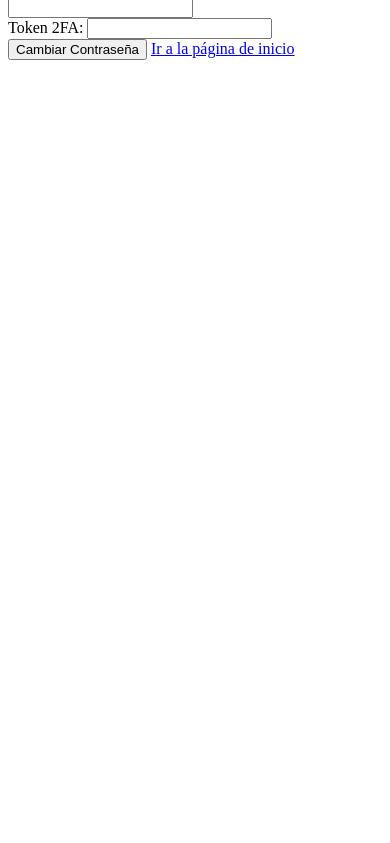
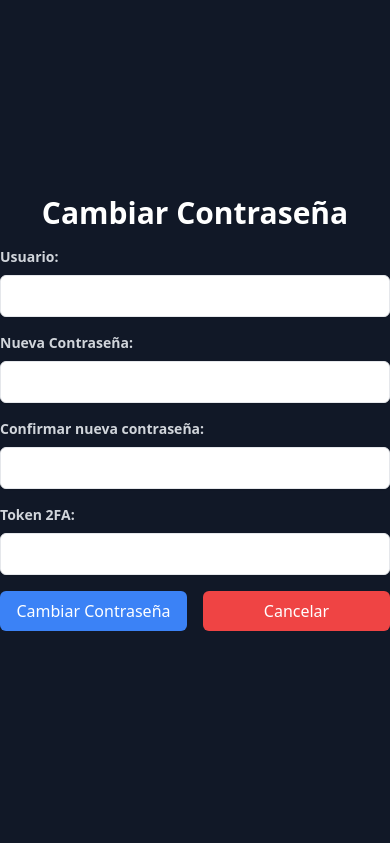
Before and after one commit to Danield05/SistemaDeProyectos, a Django app: page /recuperar/ in a window 390 px wide. Shown: the part 129-972 px from the top of the page. Before the commit the page ends 189 px from the top, so only its background shows below. Run offline with Django 4.2, Linux system fonts and the light colour scheme; parts of the project's set-up code (start-up, migrations or seed data) failed here and were passed over; some libraries are stand-ins or nearby versions.

Commit message:
Finalizando estilos en Iniciar Sesion,Registrar,Confirmar Co-authored-by: Santiago Tadeo Del Pinal Chavez <DP19004@users.noreply.github.com>

```diff
--- a/login/templates/recuperar.html
+++ b/login/templates/recuperar.html
@@ -1,27 +1,68 @@
-{% block content %}
-    <h1>Cambiar Contraseña</h1>
-    <form method="post" action="{% url 'recuperar' %}">
-        {{error}}
+{% load static %}
+
+<head>
+  <link rel="stylesheet" href="https://cdn.jsdelivr.net/npm/tailwindcss@2.2.16/dist/tailwind.min.css" />
+  <link rel="stylesheet" href="https://cdnjs.cloudflare.com/ajax/libs/font-awesome/6.0.0-beta3/css/all.min.css" />
+  <link rel="icon" type="image/svg+xml" href="{% static 'img/logo.svg' %}" />
+  <title>Cambiar contraseña</title>
+</head>
+
+<body>
+    <section class="bg-white dark:bg-gray-900">
+        <div class="lg:grid lg:min-h-screen lg:grid-cols-12">
+            <section class="relative flex h-32 items-end bg-gray-900 lg:col-span-5 lg:h-full xl:col-span-6">
+                <img alt="Night"
+                    src="https://cdn.discordapp.com/attachments/1154915178895388712/1169734006644953170/tinywow_Screenshot_1_39107663.png?ex=65567aaf&is=654405af&hm=ebdd2088bf72b125b47589ba688ceb2a362f0cab813211dff41463b4ac858770&"
+                    class="absolute inset-0 h-full w-full object-cover opacity-80" />
+
+                <div class="hidden lg:relative lg:block lg:p-12">
+
+                    <h2 class="mt-6 text-2xl font-bold text-white sm:text-3xl md:text-4xl">
+                        Sistema Gestor de Proyectos <i class="fa-brands fa-python"></i>
+                    </h2>
+                    <p class="mt-4 leading-relaxed  text-white sm:text-2xl md:text-3xl">
+                        Camperitos S.A de C.V <i class="fa-solid fa-laptop-code"></i>
+                    </p>
+                </div>
+           </section>
+           {% comment %} Parte derecha {% endcomment %}
+           <main class="lg:col-span-7 xl:col-span-6 bg-gray-900">
+                <div class="min-h-screen flex items-center justify-center">
+                    <div class="w-full text-white  h-full flex flex-col items-center justify-center">
+                        <h1 class="text-3xl font-bold text-center mb-4">Cambiar Contraseña</h1>
+                        <form method="post" action="{% url 'recuperar' %}" class="w-full max-w-md mx-auto">
+                            {{ error }}
                             {% csrf_token %}
-        <div>
-            <label for="user">Usuario:</label>
-            <input type="user" name="user" id="user" required>
+                            <div class="mb-4">
+                            <label for="user" class="block text-gray-300 text-sm font-bold mb-2">Usuario:</label>
+                            <input type="user" name="user" id="user" required class="w-full px-4 py-2 border rounded-md shadow-sm focus:ring focus:ring-opacity-50 dark:bg-gray-800 text-gray-600" />
                             </div>
-        <div>
-            <label for="password1">Nueva Contraseña:</label>
-            <input type="password" name="password1" id="password1" required>
+                            <div class="mb-4">
+                            <label for="password1" class="block text-gray-300 text-sm font-bold mb-2">Nueva Contraseña:</label>
+                            <input type="password" name="password1" id="password1" required class="w-full px-4 py-2 border rounded-md shadow-sm focus:ring focus:ring-opacity-50 dark:bg-gray-800 text-gray-600" />
                             </div>
-        <div>
-            <label for="password2">Confirmar nueva contraseña:</label>
-            <input type="password" name="password2" id="password2" required>
+                            <div class="mb-4">
+                            <label for="password2" class="block text-gray-300 text-sm font-bold mb-2">Confirmar nueva contraseña:</label>
+                            <input type="password" name="password2" id="password2" required class="w-full px-4 py-2 border rounded-md shadow-sm focus:ring focus:ring-opacity-50 dark:bg-gray-800 text-gray-600" />
                             </div>
-        <div>
-            <label for="otp_token">Token 2FA:</label>
-            <input type="text" name="otp_token" id="otp_token" >
+                            <div class="mb-4">
+                            <label for="otp_token" class="block text-gray-300 text-sm font-bold mb-2">Token 2FA:</label>
+                            <input type="text" name="otp_token" id="otp_token" class="w-full px-4 py-2 border rounded-md shadow-sm focus:ring focus:ring-opacity-50 dark:bg-gray-800 text-gray-600" />
                             </div>
 
-        <button type="submit">Cambiar Contraseña</button>
-        <a href="{% url 'home' %}">Ir a la página de inicio</a>
+                            <div class="text-center">
+                                <div class="flex items-center justify-center space-x-4"> <!-- Contenedor flexbox -->
+                                    <button type="submit" class="w-1/2 py-2 px-4 bg-blue-500 text-white rounded-md hover:bg-blue-600 focus:outline-none focus:ring focus:ring-opacity-50">Cambiar Contraseña</button>
+                                    <a href="#"  class="w-1/2 py-2 px-4 bg-red-500 text-white rounded-md hover:bg-red-600 focus:outline-none focus:ring focus:ring-opacity-50" id="custom-alert-button" data-signin-url="{% url 'signin' %}">Cancelar</a>
+                                </div>
+                            </div>
 
                         </form>
-{% endblock %}
+                    </div>
+                </div>
+            </main>
+        </div>
+    </section>
+  <script src="https://cdn.jsdelivr.net/npm/sweetalert2@10"></script>
+  <script src="{% static 'js/recuperar.js' %}"></script>
+</body>
--- a/login/views.py
+++ b/login/views.py
@@ -39,6 +39,8 @@ def create_employee(request):
         password=request.POST['password1'],
         first_name=request.POST['first_name'],
         last_name=request.POST['last_name'],
+        #dui = "",
+
     )
 
     return  user
@@ -214,7 +216,8 @@ def recuperar(request):
 
 def profile(request):
     if request.method == 'POST':
-        print("")
+        user1 =  request.user
+        return redirect('home')
     else:
         return render(request, 'profile.html', {
             'form': UserCreationForm()
--- /dev/null
+++ b/static/js/recuperar.js
@@ -0,0 +1,16 @@
+document.getElementById('custom-alert-button').addEventListener('click', function() {
+    const signinURL = this.getAttribute('data-signin-url');
+
+    Swal.fire({
+        title: '¿Cancelar?',
+        text: 'Mensaje personalizado',
+        icon: 'question',
+        showCancelButton: true,
+        confirmButtonText: 'OK',
+        cancelButtonText: 'Cancelar'
+    }).then((result) => {
+        if (result.isConfirmed) {
+            window.location.href = signinURL;
+        }
+    });
+});
```
Also changed, not shown: login/templates/profile.html (+4 -3 lines). Lines whose indentation alone changed are shown as unchanged.
